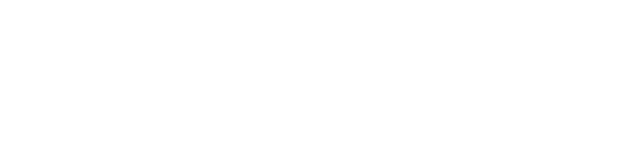
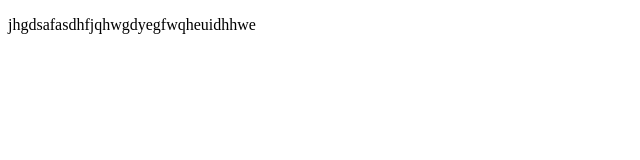
Before and after one commit to mdrajuahmed9181/my-first-revision-repo, a plain HTML site: page index.html in a window 1280 px wide. Shown: the whole page, without its empty margins (0-640 px from the left). Drawn offline with Linux system fonts and the light colour scheme.

Commit message:
ainfirst demo commit

```diff
--- a/index.html
+++ b/index.html
@@ -7,6 +7,8 @@
     <title>My first Github Revision Repo</title>
 </head>
 <body>
-
+    <p>
+        jhgdsafasdhfjqhwgdyegfwqheuidhhwe
+    </p>
 </body>
 </html>
```
